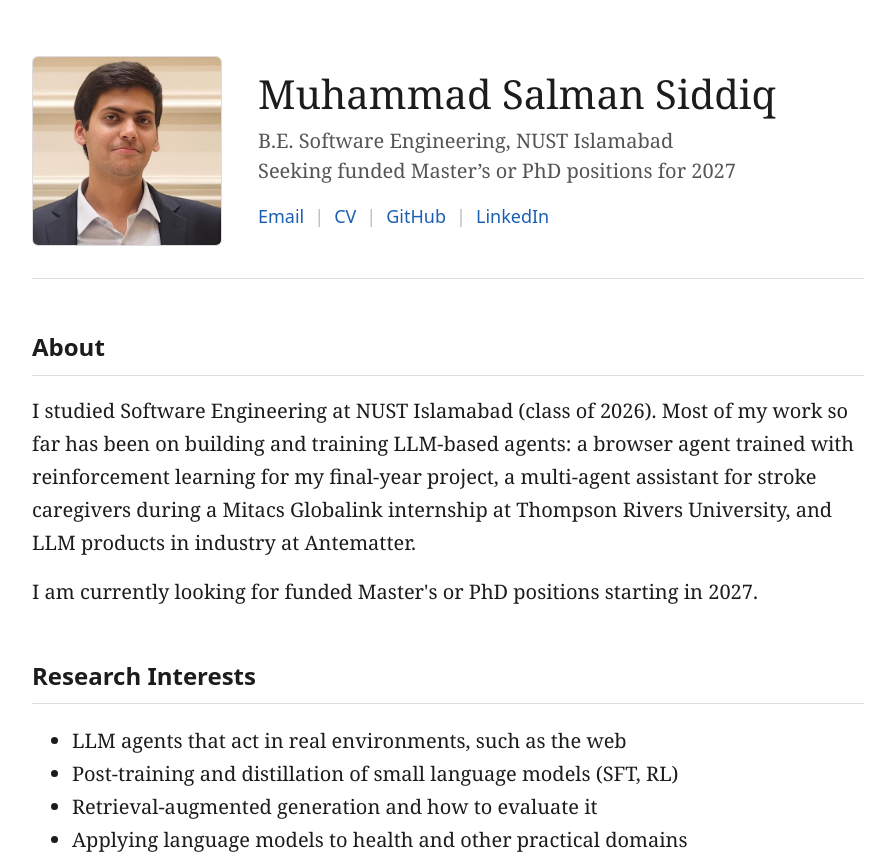
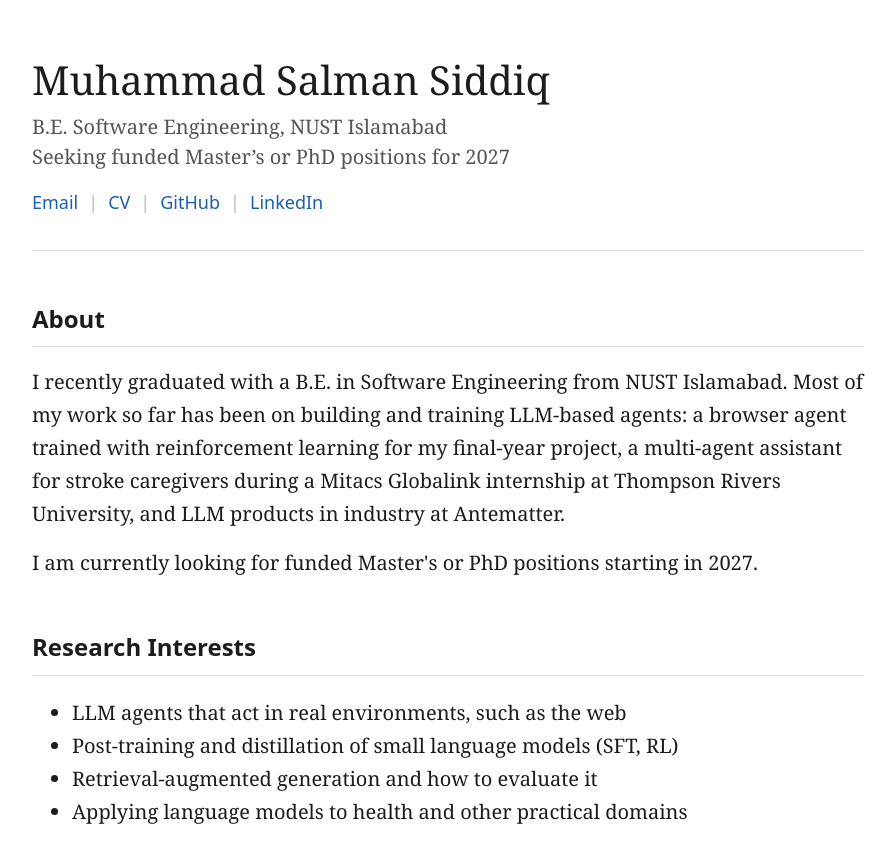
Before and after one commit to SalmanSi/salmansi.github.io, a plain HTML site: page index.html in a window 1280 px wide. Shown: the top 859 px of the page, without its empty margins (192-1088 px from the left). Drawn offline with Linux system fonts and the light colour scheme.

Commit message:
Remove photo; update graduation status

```diff
--- a/index.html
+++ b/index.html
@@ -42,13 +42,6 @@
     align-items: center;
     padding-bottom: 32px;
     border-bottom: 1px solid var(--rule);
-  }
-  .photo {
-    width: 190px; height: 190px; flex: none;
-    border-radius: 6px;
-    object-fit: cover;
-    object-position: center;
-    border: 1px solid var(--rule);
   }
   h1 { font-size: 40px; line-height: 1.2; margin: 0 0 8px; font-weight: normal; }
   .affil { color: var(--muted); margin: 0 0 16px; font-size: 20px; line-height: 1.5; }
@@ -115,7 +108,6 @@
     body { font-size: 18px; }
     .wrap { padding: 32px 16px 56px; }
     header { flex-direction: column; align-items: flex-start; gap: 20px; }
-    .photo { width: 150px; height: 150px; }
     h1 { font-size: 32px; }
     h2 { font-size: 22px; margin-top: 40px; }
     .item h3 { font-size: 21px; }
@@ -127,7 +119,6 @@
 <div class="wrap">
 
   <header>
-    <img class="photo" src="headshot.jpg" alt="Photo of Muhammad Salman Siddiq">
     <div>
       <h1>Muhammad Salman Siddiq</h1>
       <p class="affil">B.E. Software Engineering, NUST Islamabad<br>Seeking funded Master&rsquo;s or PhD positions for 2027</p>
@@ -138,7 +129,7 @@
   </header>
 
   <h2>About</h2>
-  <p>I studied Software Engineering at NUST Islamabad (class of 2026). Most of my work so far has been on building and training LLM-based agents: a browser agent trained with reinforcement learning for my final-year project, a multi-agent assistant for stroke caregivers during a Mitacs Globalink internship at Thompson Rivers University, and LLM products in industry at Antematter.</p>
+  <p>I recently graduated with a B.E. in Software Engineering from NUST Islamabad. Most of my work so far has been on building and training LLM-based agents: a browser agent trained with reinforcement learning for my final-year project, a multi-agent assistant for stroke caregivers during a Mitacs Globalink internship at Thompson Rivers University, and LLM products in industry at Antematter.</p>
   <p>I am currently looking for funded Master's or PhD positions starting in 2027.</p>
 
   <h2>Research Interests</h2>
```
